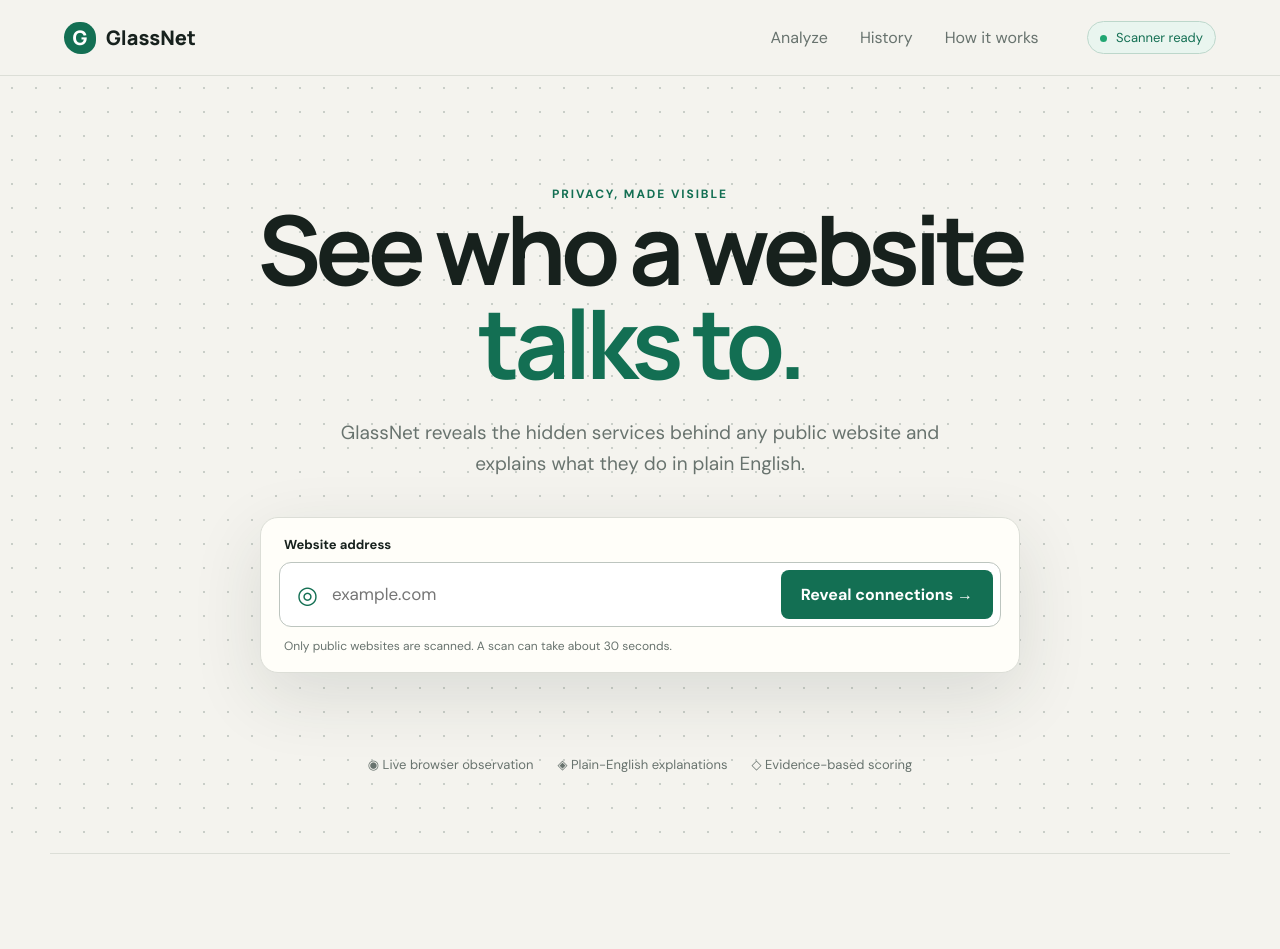
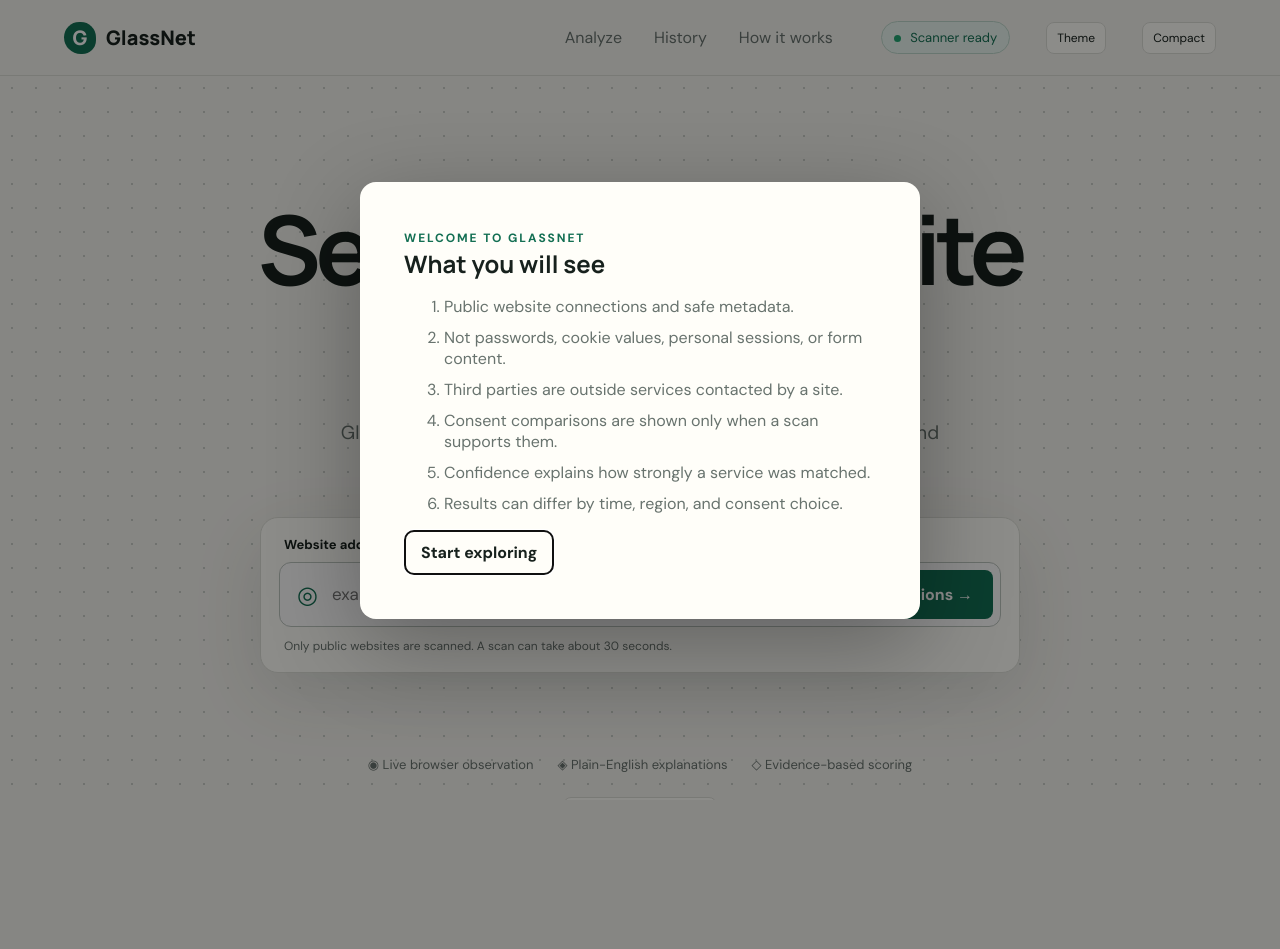
Before and after one commit to agamjotsingh08/GlassNet, a Python web app: template glassnet/templates/index.html in a window 1280 px wide. Shown: the top 949 px of the page. After the commit the page ends 799 px from the top, so only its background shows below. Run offline with Jinja, Linux system fonts and the light colour scheme; the template is opened without the code that fills it, so the values that code supplies are empty; some libraries are stand-ins or nearby versions.

Commit message:
Add accessible preferences onboarding and sample report

```diff
--- a/glassnet/server.ts
+++ b/glassnet/server.ts
@@ -2,6 +2,7 @@
 import "dotenv/config";
 import express from "express";
 import fs from "node:fs";
+import path from "node:path";
 import { config } from "./src/config.js";
 import { addWatch, completeScan, createScan, failScan, featureFlags, findReport, jobStatus, listReports, listWatches, removeWatch, saveFeedback, updateJob } from "./src/repository.js";
 import { scanPublicWebsite } from "./src/scanner.js";
@@ -17,6 +18,10 @@
 app.get("/", (_request, response) => response.type("html").send(fs.readFileSync(config.pageFile, "utf8")));
 app.get("/api/health", (_request, response) => response.json({ status: "ok", scanner_version: config.scannerVersion }));
 app.get("/api/features", (_request, response) => response.json(featureFlags()));
+app.get("/api/sample-report", (_request, response) => {
+  const file = path.join(process.cwd(), "tests", "fixtures", "demo-report.json");
+  response.json({ ...JSON.parse(fs.readFileSync(file, "utf8")), is_sample: true });
+});
 app.post("/api/feedback", (request, response) => {
   try {
     const user = signedInUser(request.headers.cookie);
--- a/glassnet/static/css/style.css
+++ b/glassnet/static/css/style.css
@@ -10,6 +10,9 @@
   --orange: #e86f3a;
   --yellow: #f2c94c;
 }
+[data-theme="dark"] { --ink: #e7ebe8; --muted: #aab5af; --paper: #17211d; --card: #202c27; --line: #405048; --green: #61c89b; }
+[data-density="compact"] .panel-title { min-height: 58px; padding: 12px 16px; }
+[data-density="compact"] .service-item, [data-density="compact"] .history-card { padding: 10px 14px; }
 
 * { box-sizing: border-box; }
 html { scroll-behavior: smooth; }
@@ -26,6 +29,7 @@
 .nav-link { border: 0; background: transparent; padding: 8px 12px; color: var(--muted); }
 .nav-link:hover { color: var(--ink); }
 .status { font-size: 13px; color: var(--green); padding: 7px 12px; border: 1px solid #bdd7cb; border-radius: 99px; background: #e9f5ef; }
+.utility, .sample-button { border: 1px solid var(--line); border-radius: 8px; padding: 7px 10px; background: var(--card); color: var(--ink); font-size: 12px; }
 .status i { display: inline-block; width: 7px; height: 7px; border-radius: 50%; background: #21a672; margin-right: 6px; }
 
 /* Large opening section with the website form. */
@@ -46,6 +50,7 @@
 .message { min-height: 24px; margin-top: 14px; color: #a13f1d; }
 .connection-state { position: fixed; bottom: 16px; left: 16px; right: 16px; z-index: 30; padding: 12px 16px; color: #4f2c13; background: #fff2d9; border: 1px solid #e4b56b; border-radius: 10px; text-align: center; }
 .trust-row { display: flex; justify-content: center; flex-wrap: wrap; gap: 24px; margin-top: 45px; color: var(--muted); font-size: 13px; }
+.sample-button { margin-top: 24px; }
 
 .loading { min-height: 380px; display: grid; place-items: center; align-content: center; text-align: center; }
 .loading h2 { margin-top: 24px; font-size: 28px; }
@@ -79,6 +84,8 @@
 .panel-title h3 { margin-top: 5px; }
 .hint { color: var(--muted); font-size: 12px; }
 #network { height: 520px; background: linear-gradient(90deg, transparent 49%, rgba(220,222,215,.4) 50%, transparent 51%), linear-gradient(transparent 49%, rgba(220,222,215,.4) 50%, transparent 51%); background-size: 50px 50px; }
+.graph-text { padding: 14px 22px; border-top: 1px solid var(--line); color: var(--muted); }
+.graph-text summary { color: var(--ink); cursor: pointer; font-weight: 700; }
 .detail-panel { min-height: 604px; padding: 24px; }
 .empty-detail { text-align: center; padding: 110px 18px 0; }
 .empty-detail p, .detail-copy { color: var(--muted); line-height: 1.6; }
@@ -123,6 +130,11 @@
 .feedback h2 { margin: 8px 0 22px; font-size: 32px; }
 .feedback-form { display: grid; grid-template-columns: 1fr 120px 2fr auto; gap: 10px; align-items: end; }
 .feedback-form label { display: grid; gap: 5px; color: var(--muted); font-size: 12px; }
+.onboarding { max-width: 560px; border: 0; border-radius: 16px; background: var(--card); color: var(--ink); box-shadow: 0 25px 90px rgba(0,0,0,.3); }
+.onboarding::backdrop { background: rgba(0,0,0,.45); }
+.onboarding-box { padding: 28px; }
+.onboarding li { margin: 10px 0; color: var(--muted); }
+@media (prefers-reduced-motion: reduce) { *, *::before, *::after { animation-duration: .01ms !important; scroll-behavior: auto !important; transition-duration: .01ms !important; } }
 .feedback-form input, .feedback-form select { min-height: 38px; padding: 8px; border: 1px solid var(--line); border-radius: 7px; background: white; }
 
 /* Tablet layout: cards become easier to read on narrower screens. */
--- a/glassnet/static/js/app.js
+++ b/glassnet/static/js/app.js
@@ -8,6 +8,17 @@
 const urlInput = document.querySelector("#url-input");
 let network;
 let chart;
+let latestScanId = null;
+
+function setTheme(value) { document.documentElement.dataset.theme = value; localStorage.setItem("glassnet-theme", value); }
+function setDensity(value) { document.documentElement.dataset.density = value; localStorage.setItem("glassnet-density", value); }
+setTheme(localStorage.getItem("glassnet-theme") || (matchMedia("(prefers-color-scheme: dark)").matches ? "dark" : "light"));
+setDensity(localStorage.getItem("glassnet-density") || "comfortable");
+document.querySelector("#theme-toggle").addEventListener("click", () => setTheme(document.documentElement.dataset.theme === "dark" ? "light" : "dark"));
+document.querySelector("#density-toggle").addEventListener("click", () => setDensity(document.documentElement.dataset.density === "compact" ? "comfortable" : "compact"));
+const onboarding = document.querySelector("#onboarding");
+if (!localStorage.getItem("glassnet-onboarding-seen")) onboarding.showModal();
+document.querySelector("#onboarding-close").addEventListener("click", () => { localStorage.setItem("glassnet-onboarding-seen", "yes"); onboarding.close(); });
 
 // Small navigation buttons scroll to their matching section.
 document.querySelectorAll("[data-scroll]").forEach((button) => {
@@ -49,6 +60,7 @@
     const data = await response.json();
     if (!response.ok) throw new Error(data.error || "The scan could not finish.");
     showResult(data);
+    latestScanId = data.id || null;
     localStorage.removeItem("glassnet-unsent-url");
     await loadHistory();
   } catch (error) {
@@ -93,7 +105,21 @@
   renderGraph(data.graph);
   renderChart(data.categories);
   renderServiceList(data.services);
+  renderGraphText(data);
   results.scrollIntoView();
+}
+
+async function showSample() {
+  const response = await fetch("/api/sample-report");
+  const data = await response.json();
+  message.textContent = "Showing sanitized sample data — not a live scan.";
+  showResult(data);
+}
+document.querySelector("#sample-button").addEventListener("click", showSample);
+
+function renderGraphText(data) {
+  const text = data.services.length ? data.services.map((item) => `<li>${escapeHtml(data.target_domain)} contacted ${escapeHtml(item.name)} (${escapeHtml(item.category)}), ${item.requests} requests.</li>`).join("") : "<li>No outside services were observed in this report.</li>";
+  document.querySelector("#graph-text-list").innerHTML = `<p>This report shows ${data.summary.third_parties} outside services.</p><ul>${text}</ul>`;
 }
 
 // Cytoscape.js draws the connection map from nodes and connecting lines.
--- a/glassnet/templates/index.html
+++ b/glassnet/templates/index.html
@@ -24,6 +24,8 @@
       <button class="nav-link" data-scroll="learn">How it works</button>
     </nav>
     <span class="status"><i></i> Scanner ready</span>
+    <button id="theme-toggle" class="utility" aria-label="Change color theme">Theme</button>
+    <button id="density-toggle" class="utility" aria-label="Change information density">Compact</button>
   </header>
 
   <main>
@@ -45,6 +47,7 @@
       <div class="trust-row">
         <span>◉ Live browser observation</span><span>◈ Plain-English explanations</span><span>◇ Evidence-based scoring</span>
       </div>
+      <button id="sample-button" class="sample-button" type="button">Explore a sample report</button>
     </section>
 
     <section id="loading" class="loading hidden" aria-live="polite">
@@ -75,6 +78,7 @@
         <article class="panel graph-panel">
           <div class="panel-title"><div><span class="kicker">CONNECTION MAP</span><h3>The hidden ecosystem</h3></div><span class="hint">Click a node to explore</span></div>
           <div id="network" aria-label="Interactive map of website connections"></div>
+          <details class="graph-text"><summary>Read this graph as text</summary><div id="graph-text-list"></div></details>
         </article>
         <aside class="panel detail-panel" id="service-detail">
           <span class="kicker">SELECTED SERVICE</span>
@@ -122,6 +126,8 @@
     </section>
   </main>
 
+  <dialog id="onboarding" class="onboarding"><div class="onboarding-box"><span class="kicker">WELCOME TO GLASSNET</span><h2>What you will see</h2><ol><li>Public website connections and safe metadata.</li><li>Not passwords, cookie values, personal sessions, or form content.</li><li>Third parties are outside services contacted by a site.</li><li>Consent comparisons are shown only when a scan supports them.</li><li>Confidence explains how strongly a service was matched.</li><li>Results can differ by time, region, and consent choice.</li></ol><button id="onboarding-close" class="secondary">Start exploring</button></div></dialog>
+
   <footer><a class="brand" href="#"><span class="brand-mark">G</span> GlassNet</a><p>Privacy intelligence for everyone.</p><p>Results are observations, not legal or security advice.</p></footer>
 </body>
 </html>
```
